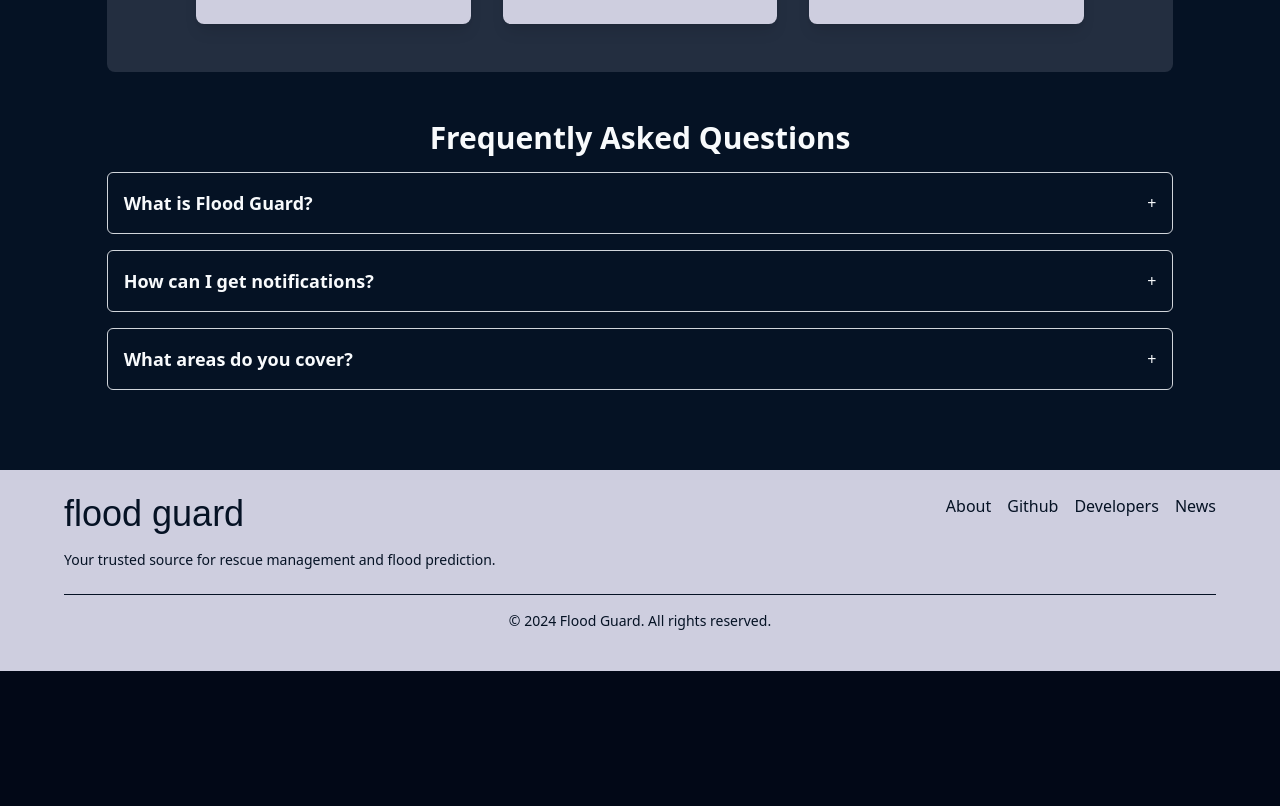
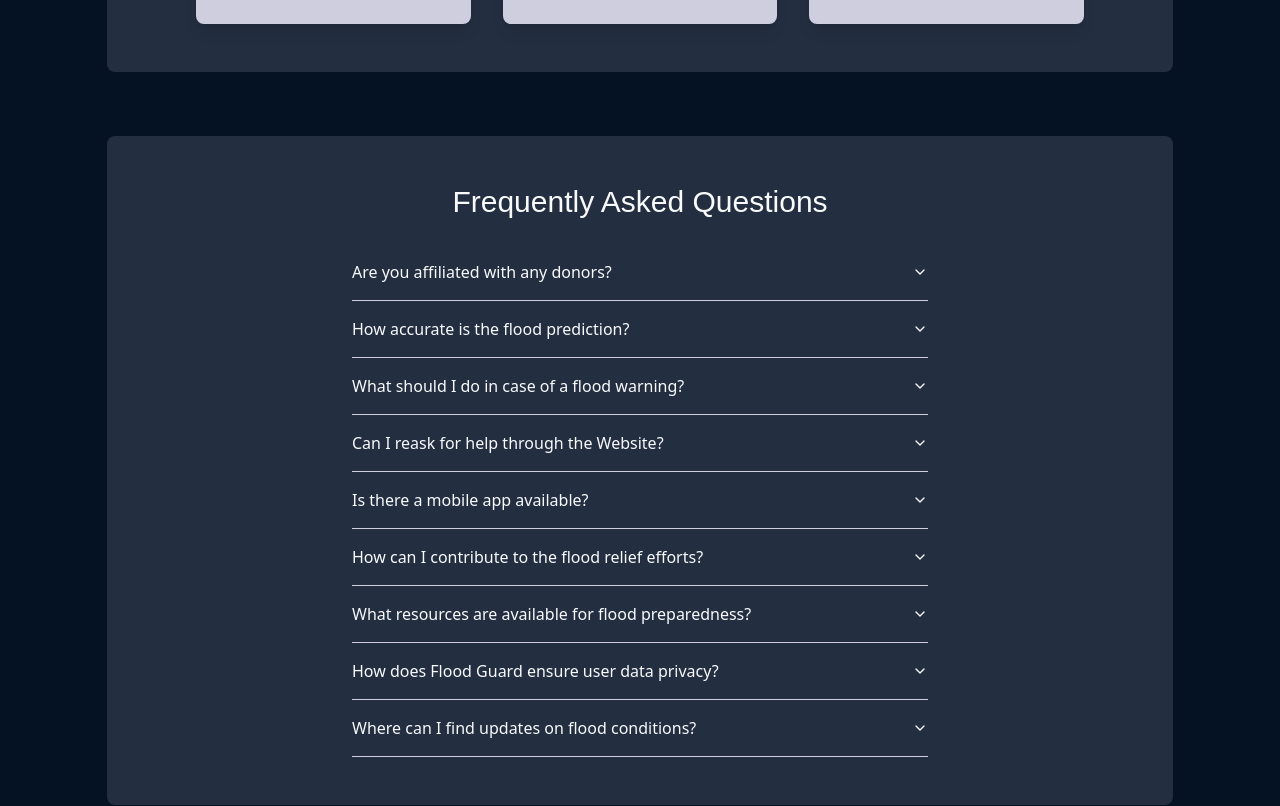
Before and after one commit to MisbahKhan0009/Flood-Guard, a React (Vite) app: page / in a window 1280 px wide. Shown: the part 3960-4766 px from the top of the page. Before the commit the page ends 4631 px from the top, so only its background shows below. Built offline with nearby package versions, Linux system fonts and the light colour scheme; no server answers; a web font is replaced by a local one.

Commit message:
🚑  Updated FAQ Section

```diff
--- a/src/Modules/HomePage/FAQ/FAQSection.jsx
+++ b/src/Modules/HomePage/FAQ/FAQSection.jsx
@@ -1,40 +1,29 @@
-// src/FAQ/FAQSection.jsx
-import React, { useState } from "react";
-import FAQData from "./FAQs";
+import React from "react";
+import {
+  Accordion,
+  AccordionContent,
+  AccordionItem,
+  AccordionTrigger,
+} from "@/components/ui/accordion";
+import { faqData } from "./FAQs";
 
 const FAQSection = () => {
   return (
-    <div className="faq-section my-10">
-      <h2 className="text-3xl font-semibold text-center mb-4">
-        Frequently Asked Questions
-      </h2>
-      <div className="space-y-4">
-        {FAQData.map((faq, index) => (
-          <FAQItem key={index} question={faq.question} answer={faq.answer} />
-        ))}
-      </div>
-    </div>
-  );
-};
-
-const FAQItem = ({ question, answer }) => {
-  const [isOpen, setIsOpen] = useState(false);
-
-  const toggleFAQ = () => {
-    setIsOpen(!isOpen);
-  };
-
-  return (
-    <div className="faq-item border border-gray-300 rounded-md p-4">
-      <div
-        className="flex justify-between items-center cursor-pointer"
-        onClick={toggleFAQ}
-      >
-        <h3 className="text-lg font-semibold">{question}</h3>
-        <span>{isOpen ? "-" : "+"}</span>
-      </div>
-      {isOpen && <p className="mt-2 text-gray-700">{answer}</p>}
-    </div>
+    <section className="w-full bg-primary bg-opacity-15 my-16 rounded-lg">
+      <section className="w-full max-w-xl mx-auto py-12">
+        <h2 className="text-3xl font-museo text-center mb-6">
+          Frequently Asked Questions
+        </h2>
+        <Accordion type="single" collapsible>
+          {faqData.map((item, index) => (
+            <AccordionItem key={index} value={`item-${index}`}>
+              <AccordionTrigger>{item.question}</AccordionTrigger>
+              <AccordionContent>{item.answer}</AccordionContent>
+            </AccordionItem>
+          ))}
+        </Accordion>
+      </section>
+    </section>
   );
 };
 
--- a/src/Modules/HomePage/FAQ/FAQs.js
+++ b/src/Modules/HomePage/FAQ/FAQs.js
@@ -1,19 +1,45 @@
-// src/FAQ/FAQ.js
-const FAQData = [
+export const faqData = [
   {
-    question: "What is Flood Guard?",
+    question: "Are you affiliated with any donors?",
     answer:
-      "Flood Guard is a comprehensive solution for flood prediction and rescue management.",
+      "No, we operate independently to provide unbiased information and services.",
   },
   {
-    question: "How can I get notifications?",
-    answer: "You can sign up for notifications in the app settings.",
+    question: "How accurate is the flood prediction?",
+    answer:
+      "Our predictions are based on advanced algorithms and historical data, but actual conditions may vary.",
   },
   {
-    question: "What areas do you cover?",
-    answer: "We cover all regions vulnerable to flooding in Bangladesh.",
+    question: "What should I do in case of a flood warning?",
+    answer:
+      "Follow local emergency services' guidelines, evacuate if necessary, and seek higher ground.",
   },
-  // Add more FAQs as needed
+  {
+    question: "Can I reask for help through the Website?",
+    answer: "Yes, users can ask for help directly through the website.",
+  },
+  {
+    question: "Is there a mobile app available?",
+    answer: "No, currently we don't offer a mobile app.",
+  },
+  {
+    question: "How can I contribute to the flood relief efforts?",
+    answer:
+      "You can contribute by volunteering, donating, or sharing information about our platform.",
+  },
+  {
+    question: "What resources are available for flood preparedness?",
+    answer:
+      "We provide guides, tips, and resources to help you prepare for potential flooding in your area.",
+  },
+  {
+    question: "How does Flood Guard ensure user data privacy?",
+    answer:
+      "We take user privacy seriously and implement strict measures to protect your data.",
+  },
+  {
+    question: "Where can I find updates on flood conditions?",
+    answer:
+      "Updates on flood conditions can be found in the app and on our website's dashboard.",
+  },
 ];
-
-export default FAQData;
```
